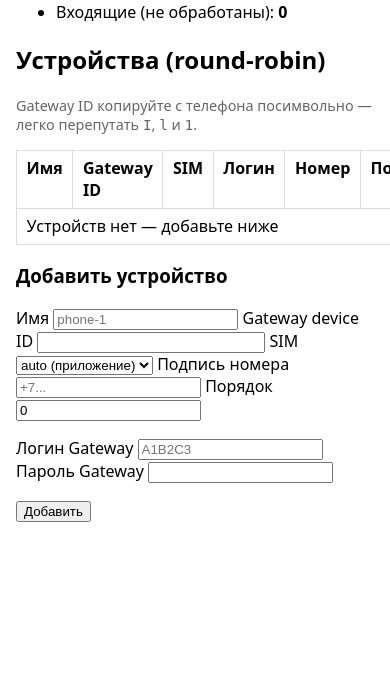
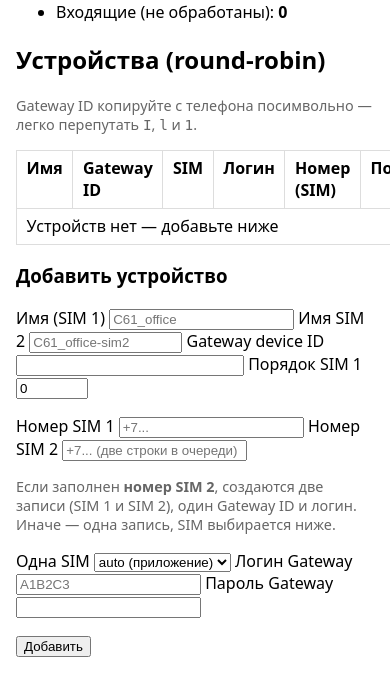
Before and after one commit to uskhrr-hash/sms-delivery, a FastAPI app: page /admin/ in a window 390 px wide; the page is wider, and only the part inside the window is pictured. Shown: the part 390-1079 px from the top of that part. Before the commit the page ends 912 px from the top of that part, so only its background shows below. Run offline with FastAPI, Linux system fonts and the light colour scheme; the visitor is signed in with stand-in values (Sample User, id 1); data that the repository does not hold is empty.

Commit message:
Admin: dual phone labels when adding two-SIM gateway.
Co-authored-by: Cursor <cursoragent@cursor.com>

```diff
--- a/app/admin/templates/dashboard.html
+++ b/app/admin/templates/dashboard.html
@@ -48,7 +48,7 @@
   <h2>Устройства (round-robin)</h2>
   <p class="muted">Gateway ID копируйте с телефона посимвольно — легко перепутать <code>I</code>, <code>l</code> и <code>1</code>.</p>
   <table>
-    <tr><th>Имя</th><th>Gateway ID</th><th>SIM</th><th>Логин</th><th>Номер</th><th>Порядок</th><th>Вкл</th><th>Последняя отправка</th><th></th></tr>
+    <tr><th>Имя</th><th>Gateway ID</th><th>SIM</th><th>Логин</th><th>Номер (SIM)</th><th>Порядок</th><th>Вкл</th><th>Последняя отправка</th><th></th></tr>
     {% for d in devices %}
     <tr>
       <td>{{ d.name }}</td>
@@ -84,7 +84,7 @@
                 <option value="2" {% if d.sim_number == 2 %}selected{% endif %}>2</option>
               </select>
             </label>
-            <label>Подпись номера <input name="phone_label" value="{{ d.phone_label }}" placeholder="+7..." size="14"></label>
+            <label>Номер этой SIM <input name="phone_label" value="{{ d.phone_label }}" placeholder="+7..." size="14"></label>
             <label>Порядок <input name="sort_order" type="number" value="{{ d.sort_order }}" style="width:4rem"></label>
           </div>
           <div>
@@ -103,19 +103,24 @@
   <h3>Добавить устройство</h3>
   <form method="post" action="/admin/devices">
     <p>
-      <label>Имя <input name="name" required placeholder="phone-1"></label>
+      <label>Имя (SIM 1) <input name="name" required placeholder="C61_office"></label>
+      <label>Имя SIM 2 <input name="name_sim2" placeholder="C61_office-sim2" size="16"></label>
       <label>Gateway device ID <input name="gateway_device_id" required class="mono"></label>
-      <label>SIM
+      <label>Порядок SIM 1 <input name="sort_order" type="number" value="0" style="width:4rem"></label>
+    </p>
+    <p>
+      <label>Номер SIM 1 <input name="phone_label" placeholder="+7..."></label>
+      <label>Номер SIM 2 <input name="phone_label_sim2" placeholder="+7... (две строки в очереди)"></label>
+    </p>
+    <p class="muted">Если заполнен <strong>номер SIM 2</strong>, создаются две записи (SIM 1 и SIM 2), один Gateway ID и логин. Иначе — одна запись, SIM выбирается ниже.</p>
+    <p>
+      <label>Одна SIM
         <select name="sim_number">
           <option value="auto">auto (приложение)</option>
           <option value="1">1</option>
           <option value="2">2</option>
         </select>
       </label>
-      <label>Подпись номера <input name="phone_label" placeholder="+7..."></label>
-      <label>Порядок <input name="sort_order" type="number" value="0"></label>
-    </p>
-    <p>
       <label>Логин Gateway <input name="gateway_username" required placeholder="A1B2C3"></label>
       <label>Пароль Gateway <input name="gateway_password" type="password" required></label>
     </p>
```
Also changed, not shown: app/admin/routes.py (+49 -11 lines).
